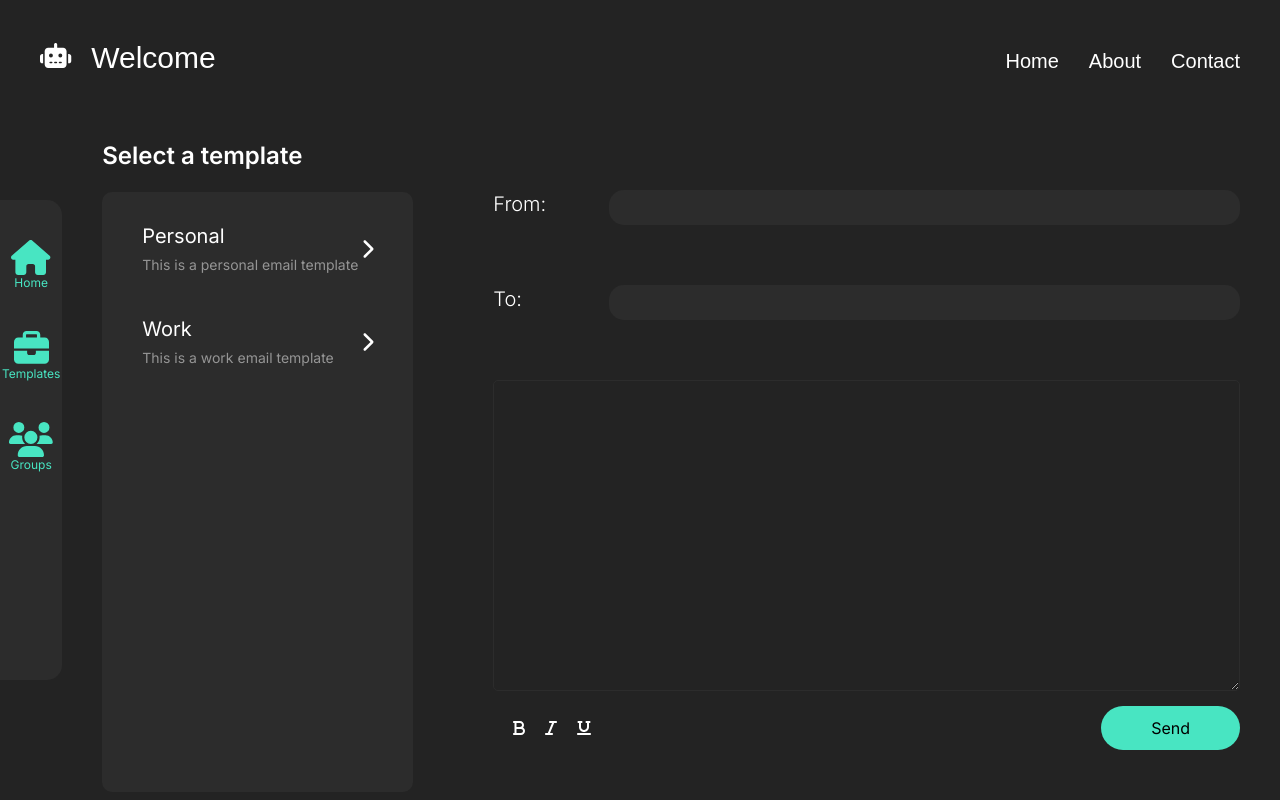
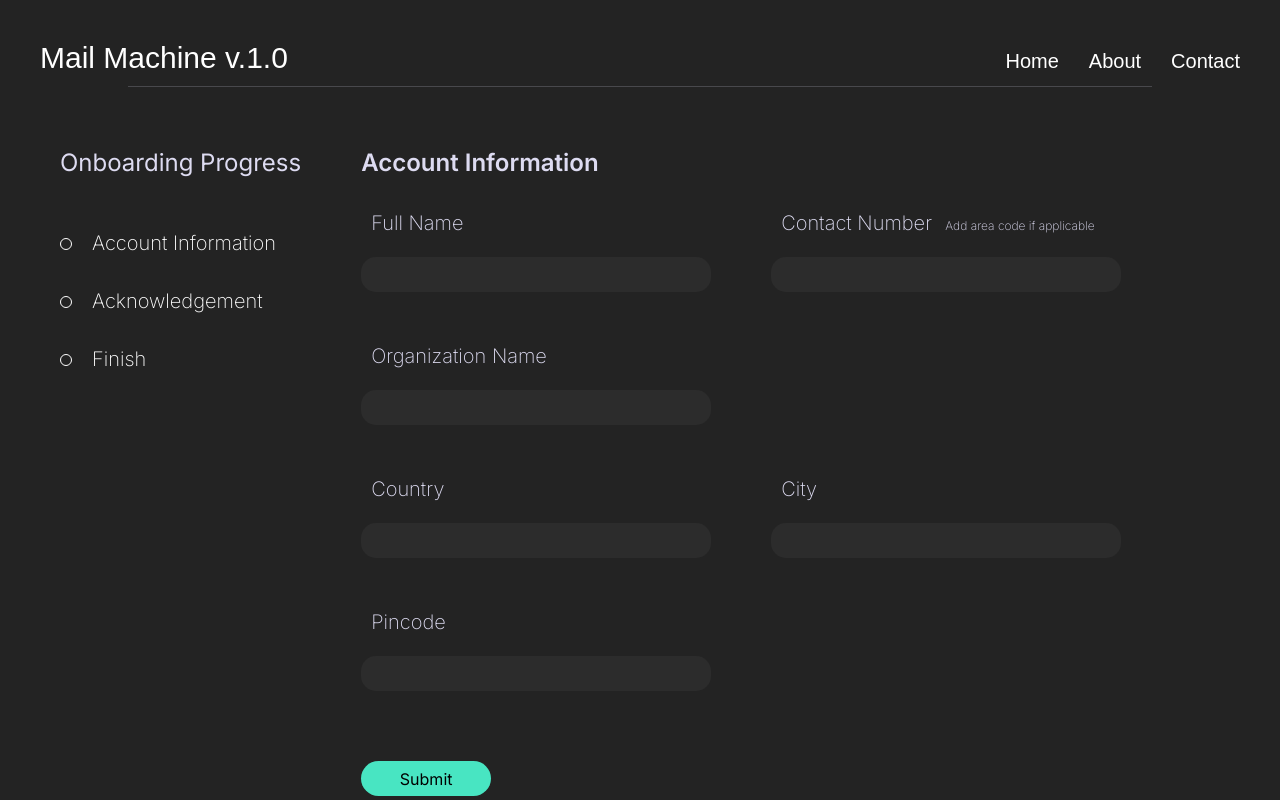
Before and after one commit to ItsHyde-dev/mail-machine, a Next.js app: page /home in a window 1280 px wide. Built offline with nearby package versions, Linux system fonts and the light colour scheme.

Commit message:
added onboarding page 1

```diff
--- a/src/app/home/homepage.css
+++ b/src/app/home/homepage.css
@@ -14,3 +14,24 @@
     transform: scaleX(100%);
   }
 }
+
+.hollow-bullet {
+  list-style-type: none;
+}
+
+li::before {
+  display: inline-block;
+
+  content: "";
+  width: 12px;
+  height: 12px;
+
+  border: 1px solid white;
+  border-radius: 50%;
+
+  margin-right: 20px;
+}
+
+li {
+  margin-bottom: 30px;
+}
--- /dev/null
+++ b/src/app/home/homepage.tsx
@@ -0,0 +1,43 @@
+import MailArea from "@/components/homepageMailArea";
+import LeftToolbar from "@/components/leftToolbar";
+import { NavBarVariantTwo } from "@/components/navbar";
+import TemplateListing from "@/components/templateListing";
+
+interface TemplateListing {
+  name: string;
+  description: string;
+}
+
+async function getTemplates(): Promise<TemplateListing[]> {
+  const data: TemplateListing[] = [
+    {
+      name: "Personal",
+      description: "This is a personal email template",
+    },
+    {
+      name: "Work",
+      description: "This is a work email template",
+    },
+  ];
+
+  return new Promise((resolve) => {
+    setTimeout(() => {
+      resolve(data);
+    }, 1000);
+  });
+}
+
+export default async function HomePage() {
+  const templates = await getTemplates();
+  return (
+    <main className="text-white h-screen flex flex-col">
+      {NavBarVariantTwo("Welcome")}
+
+      <div className="flex flex-row items-start h-screen gap-[40px]">
+        <LeftToolbar />
+        {TemplateListing(templates)}
+        <MailArea />
+      </div>
+    </main>
+  );
+}
--- /dev/null
+++ b/src/app/home/onboardingPage.tsx
@@ -0,0 +1,107 @@
+"use client";
+
+import { NavBarVariantOne } from "@/components/navbar";
+import "./homepage.css";
+import { ReactNode, useRef } from "react";
+
+export default function OnboardingPage() {
+  return (
+    <section>
+      <NavBarVariantOne />
+      <div className="animated-divider" />
+
+      <section className="pt-[60px] flex flex-row">
+        <ProgressSection />
+        <AccountInformation />
+      </section>
+    </section>
+  );
+}
+
+function ProgressSection() {
+  return (
+    <section className="text-lilac pl-[60px] pb-[50px] mr-[60px] flex-none">
+      <div className="text-2xl text-lilac font-normal">Onboarding Progress</div>
+      <ul className="text-xl text-white font-extralight pt-[50px] w-max">
+        <li>Account Information</li>
+        <li>Acknowledgement</li>
+        <li>Finish</li>
+      </ul>
+    </section>
+  );
+}
+
+function AccountInformation() {
+
+  const contactLabel = (
+    <span>
+      Contact Number
+      <span className="text-xs font-extralight pl-[10px]">
+        {" "}
+        Add area code if applicable
+      </span>{" "}
+    </span>
+  );
+
+  return (
+    <section>
+      <div className="text-2xl text-lilac font-semibold">
+        Account Information
+      </div>
+
+      <form
+        onSubmit={(e) => {
+
+          let formData = (e.target as HTMLFormElement);
+
+          console.log("hello")
+
+          console.log(formData.fullname.value)
+          console.log(formData.contact.value)
+          console.log(formData.orgname.value)
+          console.log(formData.city.value)
+          console.log(formData.country.value)
+          console.log(formData.pincode.value)
+        }}
+      >
+        <div className="flex flex-row gap-[60px]">
+          <InputWithLabel label="Full Name" name="fullname" />
+          <InputWithLabel label={contactLabel} name="contact" />
+        </div>
+
+        <InputWithLabel label="Organization Name" name="orgname" />
+
+        <div className="flex flex-row gap-[60px]">
+          <InputWithLabel label="Country" name="country" />
+          <InputWithLabel label="City" name="city" />
+        </div>
+
+        <InputWithLabel label="Pincode" name="pincode" />
+
+        <button
+          type="submit"
+          className="bg-light-green rounded-[35px] w-[130px] h-[35px] mt-[50px]"
+        >
+          Submit
+        </button>
+      </form>
+    </section>
+  );
+}
+
+export const InputWithLabel = (props: {
+  label: string | ReactNode;
+  name: string;
+}) => {
+  return (
+    <div className="flex flex-col items-start">
+      <label className="text-xl text-lilac font-extralight pb-[20px] pt-[30px] pl-[10px]">
+        {props.label}
+      </label>
+      <input
+        name={props.name}
+        className="w-[350px] font-extralight text-xl text-lilac-800 bg-light-grey focus:outline-none focus:outline-lilac focus:outline-1 rounded-[15px] h-[35px] px-[15px] mb-[20px]"
+      />
+    </div>
+  );
+};
--- a/src/app/home/page.tsx
+++ b/src/app/home/page.tsx
@@ -1,92 +1,22 @@
-import { NavBarVariantTwo } from "@/components/navbar";
 import "./homepage.css";
-import { FontAwesomeIcon } from "@fortawesome/react-fontawesome";
-import {
-  faBriefcase,
-  faChevronRight,
-  faHome,
-  faUsers,
-} from "@fortawesome/free-solid-svg-icons";
-import MailArea from "@/components/homepageMailArea";
+import OnboardingPage from "./onboardingPage";
+import HomePage from "./homepage";
 
-interface TemplateListing {
-  name: string;
-  description: string;
-}
+async function getOnboardingStatus() {
+  // call api to get current onboarding status
 
-async function getTemplates(): Promise<TemplateListing[]> {
-  const data: TemplateListing[] = [
-    {
-      name: "Personal",
-      description: "This is a personal email template",
-    },
-    {
-      name: "Work",
-      description: "This is a work email template",
-    },
-  ];
-
+  // mock for now
   return new Promise((resolve) => {
-    setTimeout(() => {
-      resolve(data);
-    }, 1000);
-  });
+    resolve(false)
+  })
 }
 
 export default async function Home() {
-  const templates = await getTemplates();
+  const isOnboarded = await getOnboardingStatus();
 
-  return (
-    <main className="text-white h-screen flex flex-col">
-      {NavBarVariantTwo("Welcome")}
+  if (!isOnboarded) {
+    return <OnboardingPage />
+  }
 
-      <div className="flex flex-row items-start h-screen gap-[40px]">
-        <LeftToolbar />
-        {TemplateListing(templates)}
-        <MailArea />
-      </div>
-    </main>
-  );
+  return <HomePage />
 }
-
-function LeftToolbar() {
-  return (
-    <section className="my-auto flex flex-col justify-start items-center w-[100px] h-[60vh] bg-light-grey rounded-r-[15px] text-xs text-light-green">
-      <div className="flex flex-col items-center pt-[40px]">
-        <FontAwesomeIcon className="h-[35px] p-none" icon={faHome} />
-        Home
-      </div>
-      <div className="flex flex-col items-center pt-[40px]">
-        <FontAwesomeIcon className="h-[35px] p-none" icon={faBriefcase} />
-        Templates
-      </div>
-      <div className="flex flex-col items-center pt-[40px]">
-        <FontAwesomeIcon className="h-[35px] p-none" icon={faUsers} />
-        Groups
-      </div>
-    </section>
-  );
-}
-
-function TemplateListing(templates: { name: string; description: string }[]) {
-  return (
-    <section className="mt-[60px] mb-[20px] w-[500px] h-5/6">
-      <div className="text-2xl font-semibold">Select a template</div>
-      <div className="bg-light-grey h-full px-[40px] py-[30px] mt-[20px] rounded-[10px]">
-        {templates.map((template) => {
-          return (
-            <div className="flex flex-row items-center justify-between text-normal pb-[40px]">
-              <div>
-                <div className="text-xl">{template.name}</div>
-                <div className="text-sm text-[#959595] pt-[5px]">
-                  {template.description}
-                </div>
-              </div>
-              <FontAwesomeIcon className="h-[20px]" icon={faChevronRight} />
-            </div>
-          );
-        })}
-      </div>
-    </section>
-  );
-}
--- a/src/app/page.tsx
+++ b/src/app/page.tsx
@@ -7,7 +7,6 @@ export default function Root() {
   // replace with token once that is implemented
 
   useEffect(() => {
-    console.log("use effect was called in root");
     const isLoggedIn = !!localStorage.getItem("isLoggedIn");
 
     if (!isLoggedIn) {
--- /dev/null
+++ b/src/app/templates/page.tsx
@@ -0,0 +1,3 @@
+export default function TemplatePage() {
+  return <div className="text-white text-2xl pl-[20px] pt-[20px]">Template</div>;
+}
--- /dev/null
+++ b/src/components/leftToolbar.tsx
@@ -0,0 +1,22 @@
+import { faBriefcase, faHome, faUsers } from "@fortawesome/free-solid-svg-icons";
+import { FontAwesomeIcon } from "@fortawesome/react-fontawesome";
+import Link from "next/link";
+
+export default function LeftToolbar() {
+  return (
+    <section className="my-auto flex flex-col justify-start items-center w-[100px] h-[60vh] bg-light-grey rounded-r-[15px] text-xs text-light-green">
+      <div className="flex flex-col items-center pt-[40px]">
+        <FontAwesomeIcon className="h-[35px] p-none" icon={faHome} />
+        Home
+      </div>
+      <Link href="/templates" className="flex flex-col items-center pt-[40px]">
+        <FontAwesomeIcon className="h-[35px] p-none" icon={faBriefcase} />
+        Templates
+      </Link>
+      <div className="flex flex-col items-center pt-[40px]">
+        <FontAwesomeIcon className="h-[35px] p-none" icon={faUsers} />
+        Groups
+      </div>
+    </section>
+  );
+}
--- a/src/components/navbar.tsx
+++ b/src/components/navbar.tsx
@@ -5,7 +5,7 @@ import { faRobot } from "@fortawesome/free-solid-svg-icons";
 
 export function NavBarVariantOne() {
   return (
-    <section className="flex flex-column items-baseline p-[40px] w-full">
+    <section className="flex flex-column items-baseline p-[40px] pb-[10px] w-full">
       <div className="text-3xl text-white font-mysans font-medium">Mail Machine v.1.0</div>
       <section className="flex flex-row gap-[30px] ml-auto">
         <Link
--- /dev/null
+++ b/src/components/templateListing.tsx
@@ -0,0 +1,25 @@
+import { faChevronRight } from "@fortawesome/free-solid-svg-icons";
+import { FontAwesomeIcon } from "@fortawesome/react-fontawesome";
+
+export default function TemplateListing(templates: { name: string; description: string }[]) {
+  return (
+    <section className="mt-[60px] mb-[20px] w-[500px] h-5/6">
+      <div className="text-2xl font-semibold">Select a template</div>
+      <div className="bg-light-grey h-full px-[40px] py-[30px] mt-[20px] rounded-[10px]">
+        {templates.map((template) => {
+          return (
+            <div className="flex flex-row items-center justify-between text-normal pb-[40px]">
+              <div>
+                <div className="text-xl">{template.name}</div>
+                <div className="text-sm text-[#959595] pt-[5px]">
+                  {template.description}
+                </div>
+              </div>
+              <FontAwesomeIcon className="h-[20px]" icon={faChevronRight} />
+            </div>
+          );
+        })}
+      </div>
+    </section>
+  );
+}
--- a/tailwind.config.js
+++ b/tailwind.config.js
@@ -15,6 +15,7 @@ module.exports = {
       colors: {
         "black-light": "#232323",
         "lilac": "#DDDBF1",
+        "lilac-800": "rgba(221, 219, 241, 0.8)",
         "light-green": "#48E5C2",
         "dark-green": "#08AF93",
         "grey": "#6B7F82",
```
